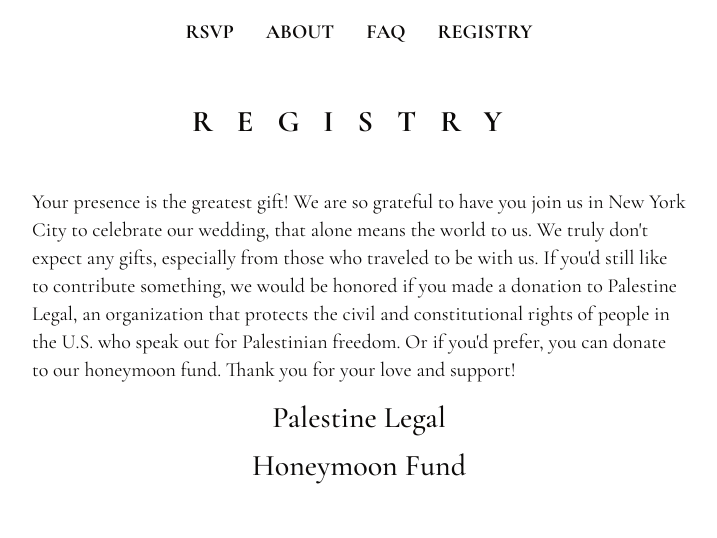
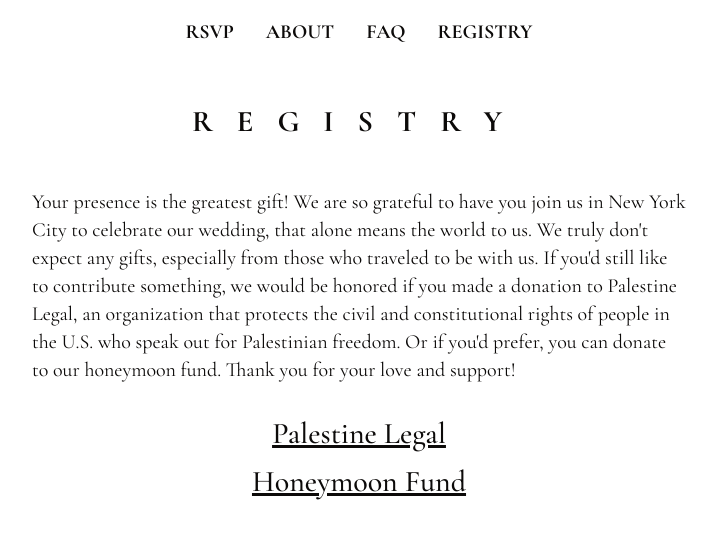
Before and after one commit to sambencivengo/otisbencivengo, a Next.js app: page /registry in a window 1280 px wide. Shown: the top 538 px of the page, without its empty margins (281-998 px from the left). Built offline with nearby package versions, Linux system fonts and the light colour scheme.

Commit message:
underline and padding for registry

```diff
--- a/app/(main)/registry/page.tsx
+++ b/app/(main)/registry/page.tsx
@@ -17,7 +17,7 @@
 
           Thank you for your love and support!
         </p>
-        <div className="flex flex-col items-center gap-3 justify-center w-full">
+        <div className="flex flex-col items-center gap-3 mt-8 underline justify-center w-full">
           <Link className="text-3xl font-medium hover:text-wedding-red" href={"https://palestinelegal.org/donate"}>
             Palestine Legal
           </Link>
```
